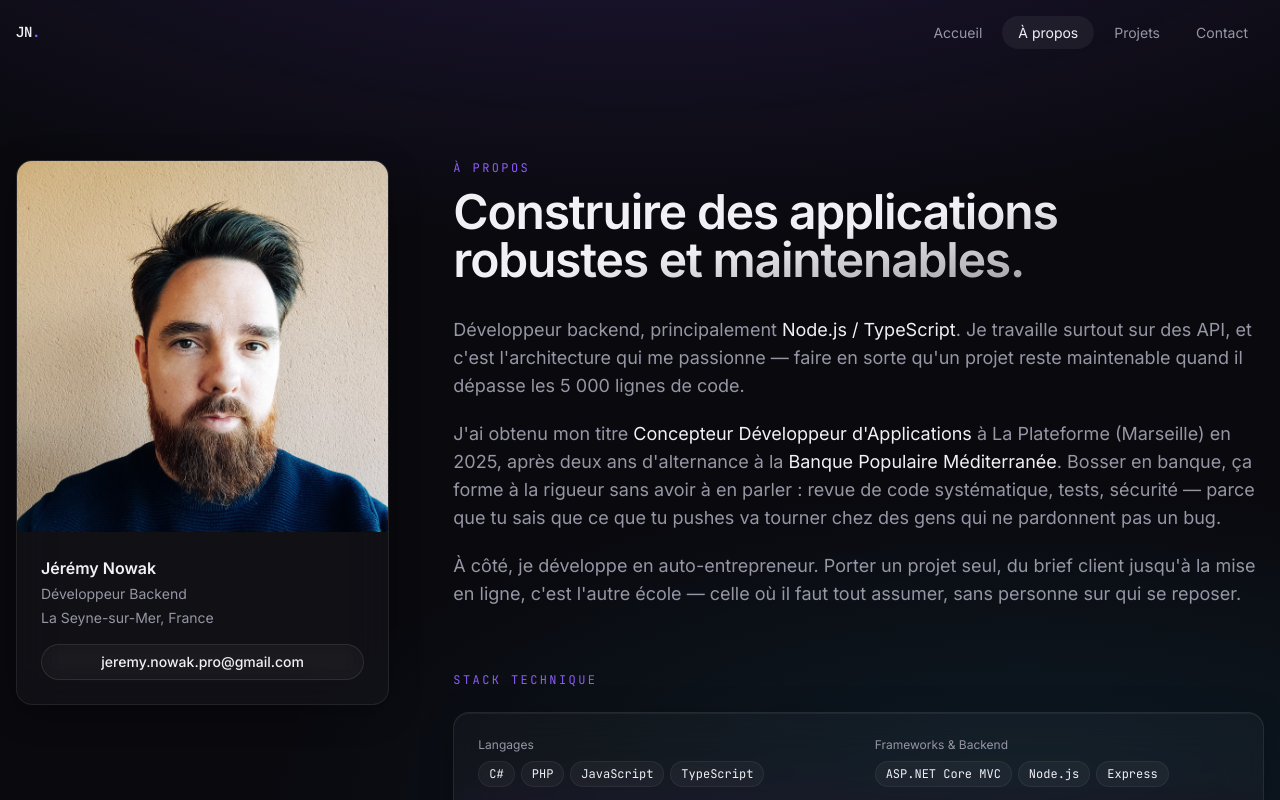
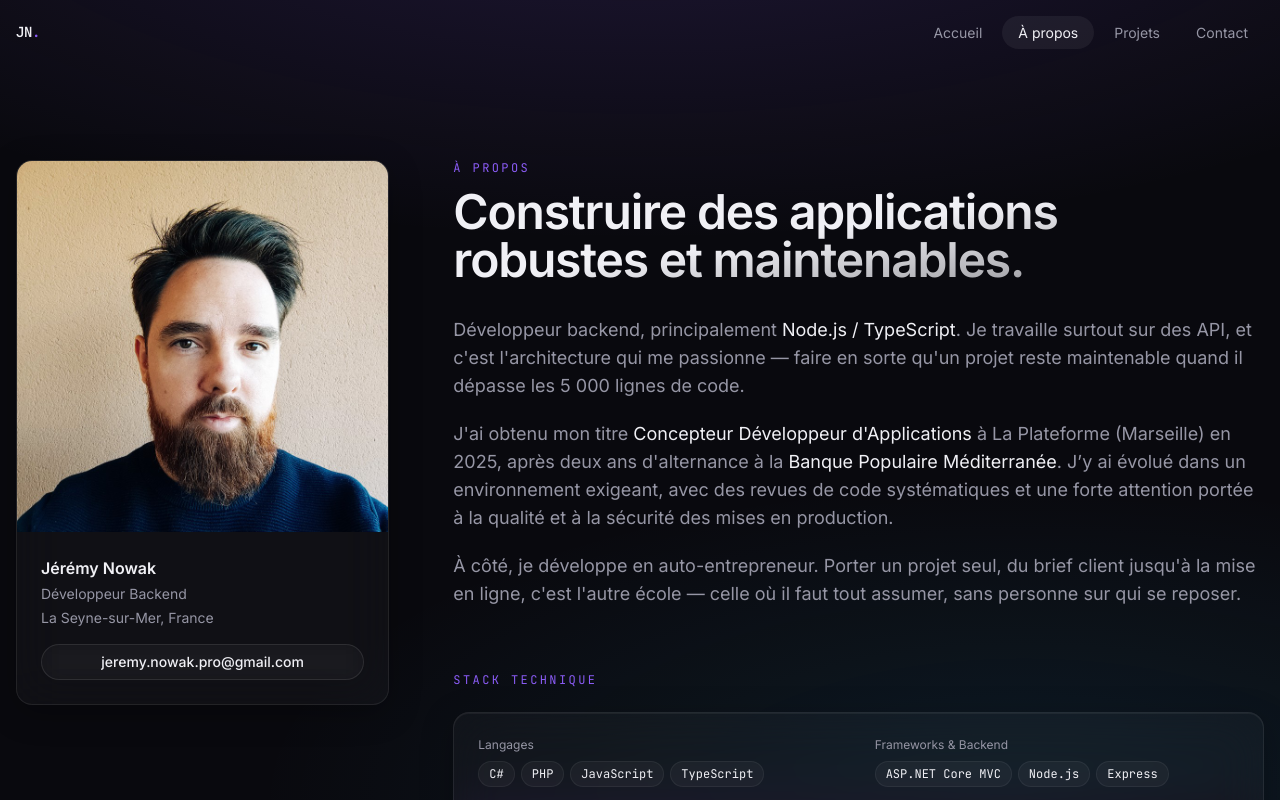
Before and after one commit to jeremy-nowak-pro/Portfolio, a Next.js app: page /about in a window 1280 px wide. Shown: the top 800 px of the page. Built offline with nearby package versions, Linux system fonts and the light colour scheme.

Commit message:
feat(hero): floating animation on stats card + centered stats grid
- Add continuous levitation loop (y ±10px, slight rotation) on HeroVisual card
- Fix stats grid alignment: replace gap-4 with divide-x and flexbox centering
- Rephrase about page bio paragraph on banking experience

```diff
--- a/app/about/page.tsx
+++ b/app/about/page.tsx
@@ -171,10 +171,7 @@ export default function AboutPage() {
                 <span className="text-foreground">
                   Banque Populaire Méditerranée
                 </span>
-                . Bosser en banque, ça forme à la rigueur sans avoir à en
-                parler : revue de code systématique, tests, sécurité — parce
-                que tu sais que ce que tu pushes va tourner chez des gens qui
-                ne pardonnent pas un bug.
+                . J’y ai évolué dans un environnement exigeant, avec des revues de code systématiques et une forte attention portée à la qualité et à la sécurité des mises en production.
               </p>
               <p>
                 À côté, je développe en auto-entrepreneur. Porter un projet
--- a/components/home/HeroVisual.tsx
+++ b/components/home/HeroVisual.tsx
@@ -33,11 +33,16 @@ export function HeroVisual() {
       transition={{ duration: 0.8, delay: 0.5, ease: [0.22, 1, 0.36, 1] }}
       className="relative w-full"
     >
-      {/* Halo violet diffus en arrière-plan */}
-      <div
-        className="absolute -inset-12 bg-accent/15 blur-3xl rounded-full -z-10"
-        aria-hidden
-      />
+      <motion.div
+        animate={{ y: [0, -10, 0], rotate: [0, 0.4, 0] }}
+        transition={{ duration: 5, repeat: Infinity, ease: "easeInOut" }}
+        className="relative"
+      >
+        {/* Halo violet diffus en arrière-plan */}
+        <div
+          className="absolute -inset-12 bg-accent/15 blur-3xl rounded-full -z-10"
+          aria-hidden
+        />
 
       <div className="glass rounded-2xl overflow-hidden">
         {/* Header — libellé + status */}
@@ -59,13 +64,13 @@ export function HeroVisual() {
         </div>
 
         {/* Stats — 3 colonnes */}
-        <div className="grid grid-cols-3 px-6 py-7 gap-4">
+        <div className="grid grid-cols-3 divide-x divide-white/[0.06] py-7">
           {stats.map((stat) => (
-            <div key={stat.label} className="text-center">
-              <div className="text-2xl sm:text-3xl font-semibold tracking-tight text-foreground">
+            <div key={stat.label} className="flex flex-col items-center justify-center px-3">
+              <div className="text-2xl sm:text-3xl font-semibold tracking-tight text-foreground text-center">
                 {stat.value}
               </div>
-              <div className="mt-1.5 text-[10px] uppercase tracking-[0.15em] text-muted">
+              <div className="mt-1.5 text-[10px] uppercase tracking-[0.15em] text-muted text-center">
                 {stat.label}
               </div>
             </div>
@@ -89,6 +94,7 @@ export function HeroVisual() {
           </div>
         </div>
       </div>
+      </motion.div>
     </motion.div>
   );
 }
```
Also changed, not shown: 1 other file (tests, documents, lock files or other folders).
